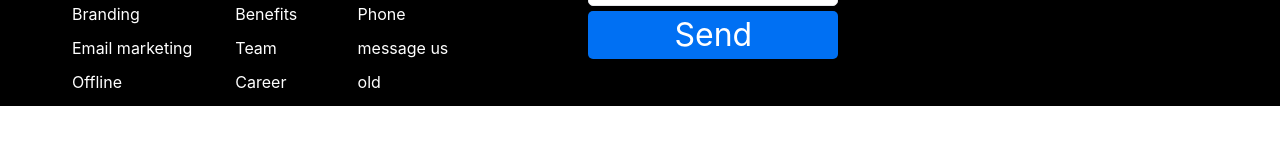
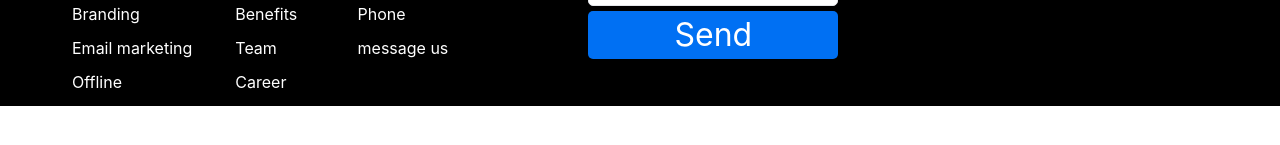
Before and after one commit to nuru11/NextJs-Restaurant-App, a Next.js app: page /Login in a window 1280 px wide. Shown: the part 587-732 px from the top of the page. Built offline with nearby package versions, Linux system fonts and the light colour scheme; no server answers.

Commit message:
delete old dashboard link

```diff
--- a/components/Footer.js
+++ b/components/Footer.js
@@ -36,7 +36,6 @@ const Footer = () => {
               <li>Email</li>
               <li>Phone</li>
               <li>message us</li>
-              <li><Link href="/ttDashboard">old</Link></li>
             </ul>
           </div>
         </div>
```
